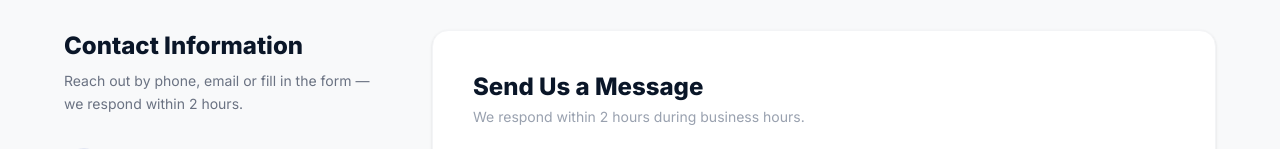
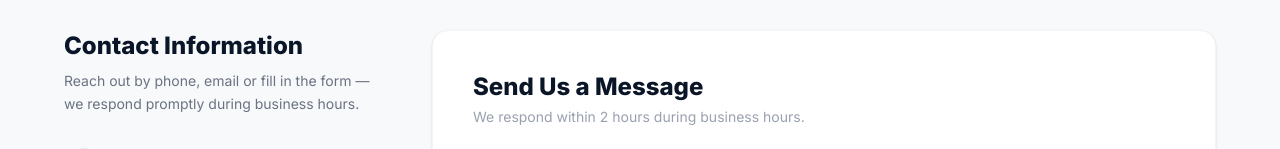
Before and after one commit to zedlabs-studio/atlassecurity-website, a Next.js app: page /contact in a window 1280 px wide. Shown: the part 398-547 px from the top of the page. Built offline with nearby package versions, Linux system fonts and the light colour scheme; no server answers.

Commit message:
SEO: Day 5 commercial intent and claim evidence audit pass

```diff
--- a/src/app/(site)/contact/ContactPageClient.tsx
+++ b/src/app/(site)/contact/ContactPageClient.tsx
@@ -87,7 +87,7 @@ export default function ContactPageClient() {
               initial="hidden" animate="visible" variants={stagger}>
               <motion.div variants={fadeUp}>
                 <h2 className="text-2xl font-extrabold text-[#0a1628] mb-2">Contact Information</h2>
-                <p className="text-gray-500 text-sm leading-relaxed mb-8">Reach out by phone, email or fill in the form — we respond within 2 hours.</p>
+                <p className="text-gray-500 text-sm leading-relaxed mb-8">Reach out by phone, email or fill in the form — we respond promptly during business hours.</p>
               </motion.div>
 
               <div className="space-y-5 mb-10">
```
